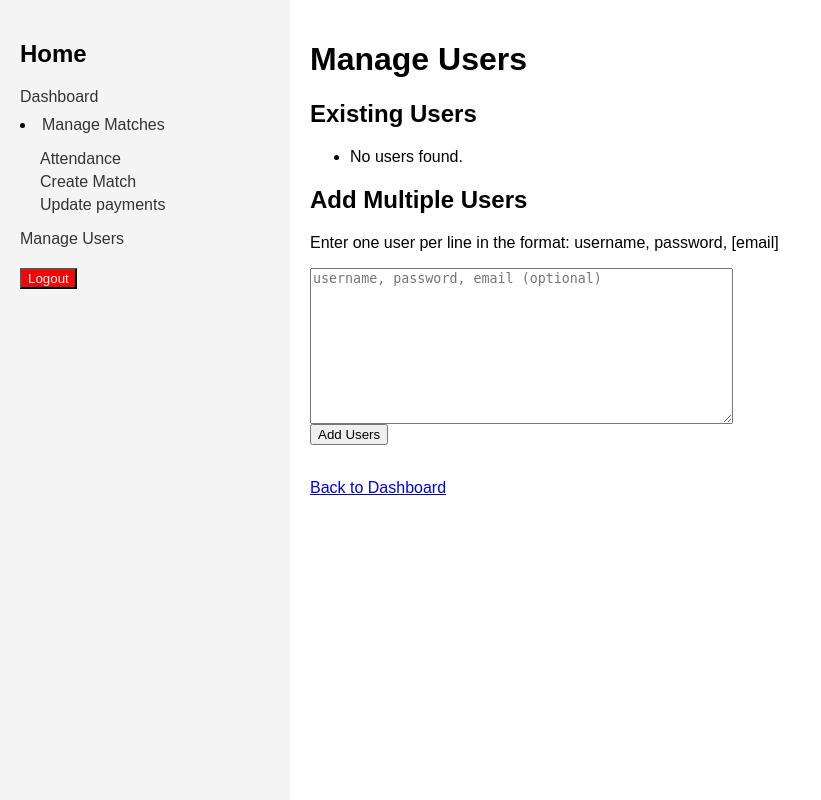
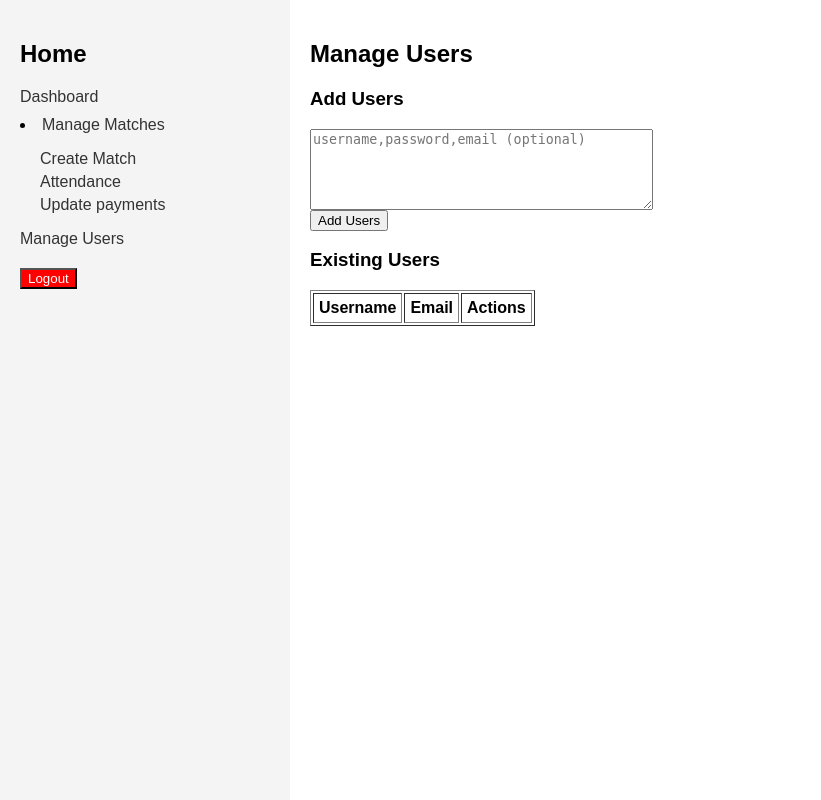
Before and after one commit to KKural/Cric, a Django app: page /admin/create_users/ in a window 1280 px wide. Shown: the whole page, without its empty margins (0-821 px from the left). Run offline with Django 5.2, Linux system fonts and the light colour scheme; the visitor is signed in with stand-in values (Sample User, id 1); data comes from the database, SQL or seed files in the repository; lists and menus that the app fills with data are empty.

Commit message:
Implement user management functionality with user creation and deletion features

```diff
--- a/indcric/templates/admin/create_users.html
+++ b/indcric/templates/admin/create_users.html
@@ -1,30 +1,35 @@
 {% extends "base.html" %}
 {% block title %}Manage Users{% endblock %}
 {% block content %}
-{% if user.is_staff %}
-  <h1>Manage Users</h1>
+  <h2>Manage Users</h2>
   {% if message %}
     <p>{{ message }}</p>
   {% endif %}
-  <h2>Existing Users</h2>
-  <ul>
-    {% for u in non_staff_users %}
-      <li>{{ u.username }} - {{ u.email }}</li>
-    {% empty %}
-      <li>No users found.</li>
-    {% endfor %}
-  </ul>
-  <h2>Add Multiple Users</h2>
-  <p>Enter one user per line in the format: username, password, [email]</p>
+  <h3>Add Users</h3>
   <form method="post">
     {% csrf_token %}
-    <textarea name="users_data" rows="10" cols="50" placeholder="username, password, email (optional)"></textarea>
-    <br/>
+    <textarea name="users_data" rows="5" cols="40" placeholder="username,password,email (optional)"></textarea><br>
     <button type="submit">Add Users</button>
   </form>
-  <br>
-  <a href="{% url 'admin:admin_dashboard' %}">Back to Dashboard</a>
-{% else %}
-  <p>Access Denied. Admins only.</p>
-{% endif %}
+  <h3>Existing Users</h3>
+  <table border="1" cellpadding="5" class="table table-striped table-hover">
+    <tr>
+      <th>Username</th>
+      <th>Email</th>
+      <th>Actions</th>
+    </tr>
+    {% for user in non_staff_users %}
+      <tr>
+        <td>{{ user.username }}</td>
+        <td>{{ user.email }}</td>
+        <td>
+          <form method="post" style="display:inline;">
+            {% csrf_token %}
+            <input type="hidden" name="delete_user" value="{{ user.id }}">
+            <button type="submit" style="background:red; color:white;">Delete</button>
+          </form>
+        </td>
+      </tr>
+    {% endfor %}
+  </table>
 {% endblock %}
--- a/indcric/templates/base.html
+++ b/indcric/templates/base.html
@@ -24,8 +24,8 @@
               <li class="menu-item">
                 <a href="#">Manage Matches</a>
                 <ul class="submenu">
+                    <li><a href="{% url 'admin:create_match' %}">Create Match</a></li>
                     <li><a href="{% url 'attendance' match_id=1 %}">Attendance</a></li> <!-- New Attendance link with match_id -->
-                    <li><a href="{% url 'admin:create_match' %}">Create Match</a></li>
                     <li><a href="{% url 'admin:update_payments' %}">Update payments</a></li>
                 </ul>
               </li>
```
Also changed, not shown: indcric/views.py (+29 -0 lines).
